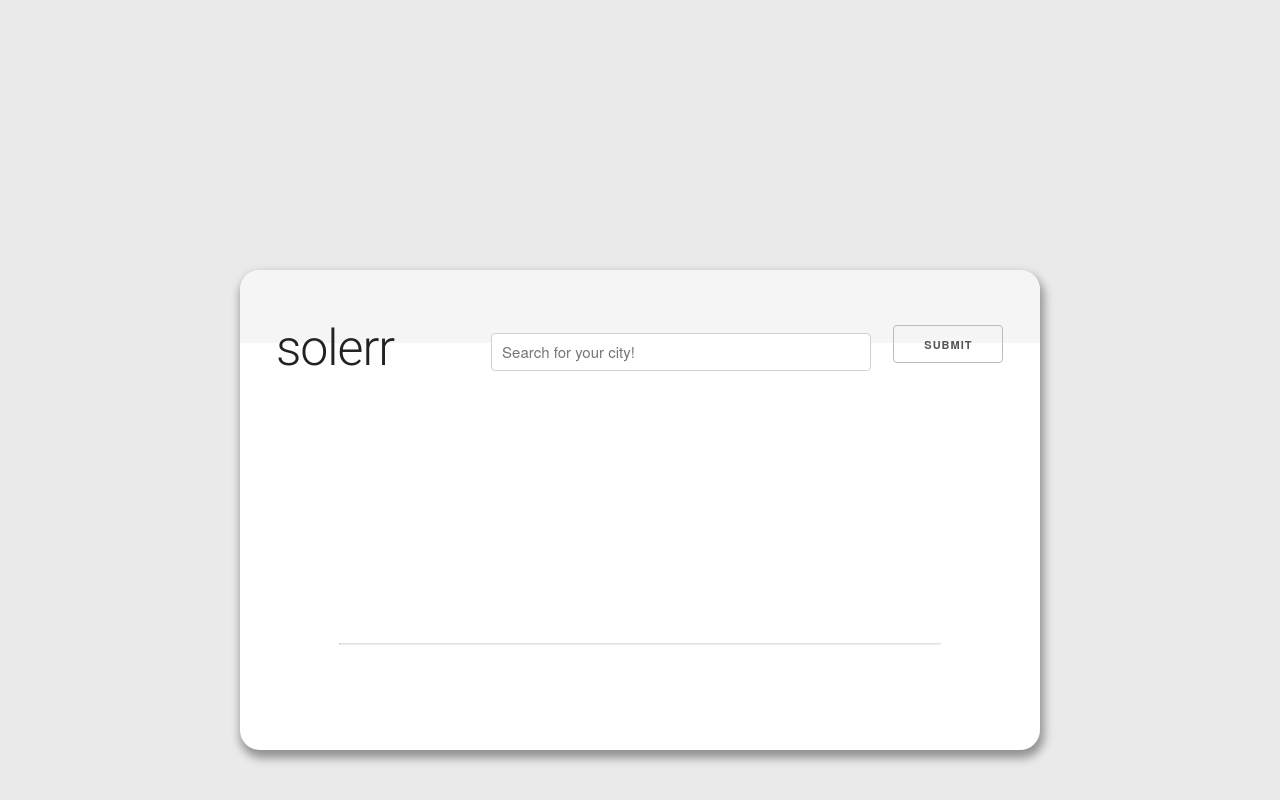
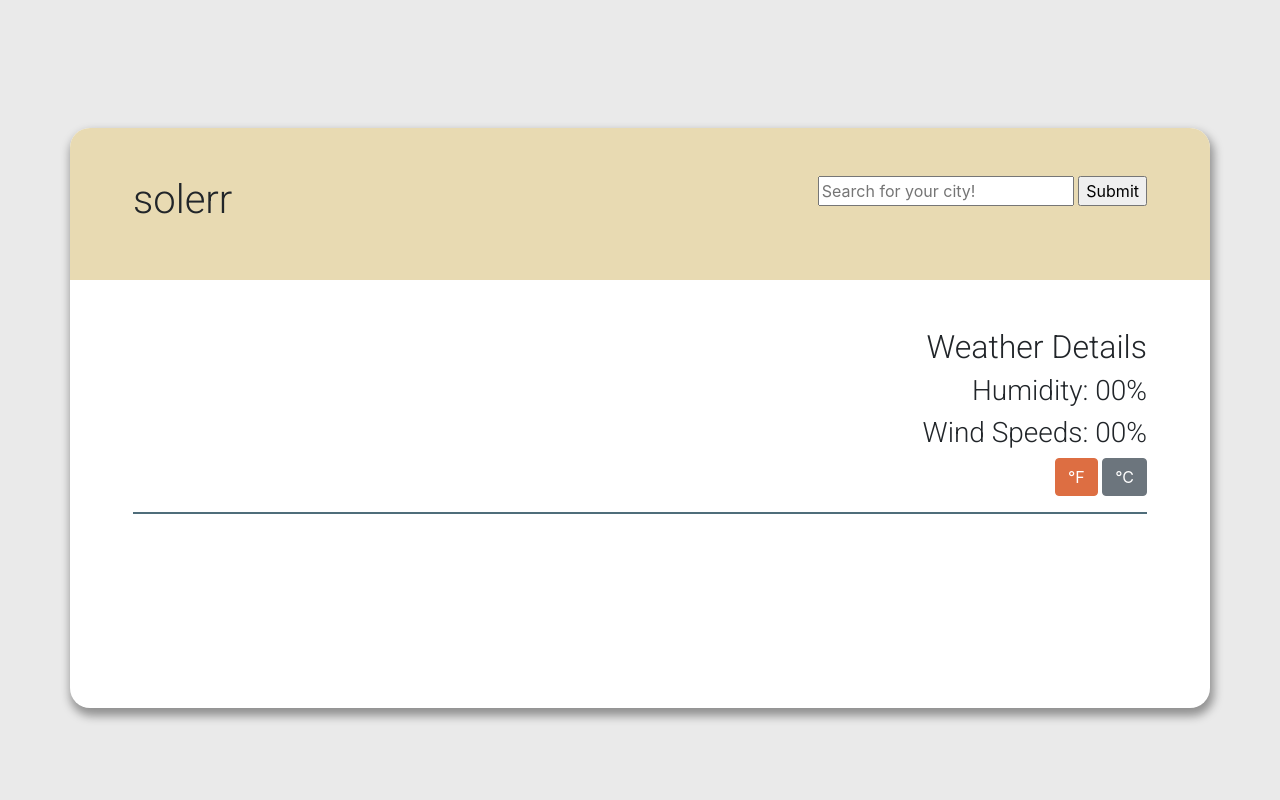
Before and after one commit to a-garcia96/SOLERR, a website built with webpack: page src/index.html in a window 1280 px wide. Built offline with nearby package versions, Linux system fonts and the light colour scheme; some packages are replaced by stand-ins of ours; no server answers.

Commit message:
switched from using skeleton.css to bootstrap for quicker layout development

```diff
--- a/src/index.html
+++ b/src/index.html
@@ -3,25 +3,29 @@
 
 <head>
     <meta charset="UTF-8">
-    <meta name="viewport" content="width=device-width, initial-scale=1.0">
-    <link rel="stylesheet" href="./css/normalize.css">
-    <link rel="stylesheet" href="./css/skeleton.css">
+    <meta name="viewport" content="width=device-width, initial-scale=1, shrink-to-fit=no">
+    <!-- <link rel="stylesheet" href="./css/normalize.css"> -->
+    <link rel="stylesheet" href="https://stackpath.bootstrapcdn.com/bootstrap/4.5.2/css/bootstrap.min.css"
+        integrity="sha384-JcKb8q3iqJ61gNV9KGb8thSsNjpSL0n8PARn9HuZOnIxN0hoP+VmmDGMN5t9UJ0Z" crossorigin="anonymous">
     <link rel="stylesheet" href="./css/main.css">
     <title>Solerr</title>
 </head>
 
 <body>
+    <div class="">
         <main class="container">
-        <header class="row">
-            <h1 class="two columns">solerr</h1>
-            <form class="search__form" action="">
-                <input id="city__input" class="eight columns" type="text" placeholder="Search for your city!">
+            <header class="row p-5">
+                <div class="col-md">
+                    <h1 class="float-left">solerr</h1>
+                    <form class="search__form float-right" action="">
+                        <input id="city__input" type="text" placeholder="Search for your city!">
                         <input type="submit">
                     </form>
+                </div>
             </header>
-        <section>
+            <section class="p-5">
                 <section id="first__row" class="row">
-                <div id="current__weather__section" class="six columns">
+                    <div id="current__weather__section" class="col-md">
                         <!-- <div id="current__weather">
                             <div id="current__text">
                                 <h2>San Diego, CA</h2>
@@ -32,16 +36,21 @@
                             <p>80<sup>°F</sup></p>
                         </div> -->
                     </div>
-                <div class="six columns">
-                    <!-- <h2>Hello, world 2!</h2> -->
+                    <div class="col-md text-center text-md-right my-4 my-md-0">
+                        <h2>Weather Details</h2>
+                        <h3>Humidity: 00%</h3>
+                        <h3>Wind Speeds: 00%</h3>
+                        <button type="button" class="btn btn-primary">°F</button>
+                        <button type="button" class="btn btn-secondary">°C</button>
                     </div>
                 </section>
                 <hr>
                 <section id="second__row" class="row"></section>
-
             </section>
 
         </main>
+    </div>
+
     <script src="./index.js"></script>
 </body>
 
--- a/src/index.js
+++ b/src/index.js
@@ -34,14 +34,6 @@ elements.searchForm.addEventListener('click', async e => {
         forecastView.renderFiveDayForecast(state.search.weatherForecast);
 
         console.log(state.search.currentWeatherData);
+
     }
 });
-
-
-const load = () => {
-    const height = window.screen.height;
-    const width = window.screen.width;
-    console.log(`screen specs: The height is: ${height} and the width is: ${width}`);
-}
-
-window.onload = load;
--- a/src/views/currentView.js
+++ b/src/views/currentView.js
@@ -5,14 +5,14 @@ const markup = (searchObj) => {
 
 return `
 
-<div id="current__weather">
+<div id="current__weather" class="text-center text-md-left">
     <div id="current__text">
         <h2>${searchObj.name}</h2>
         <h3>${moment().format('dddd')}</h3>
         <h4>${searchObj.weather[0].main}</h4>
     </div>
     <img id="weather__icon" src="http://openweathermap.org/img/wn/${searchObj.weather[0].icon}@2x.png" alt="">
-    <p>${Math.floor(searchObj.main.temp)}<sup>°F</sup></p>
+    <p>HIGH: ${Math.floor(searchObj.main.temp_max)}<sup>°F</sup> | LOW: ${Math.floor(searchObj.main.temp_min)}<sup>°F</sup></p>
 </div>
 `
 };
--- /dev/null
+++ b/src/views/detailsView.js
@@ -0,0 +1,13 @@
+import {elements} from './elements';
+
+// WEATHER DETAILS TO INCLUDE
+// 1. Humidity
+// 2. Wind Speeds
+// 3. Farenheit to Celsius Conversion button
+
+
+const markup = () => {
+    return '
+
+    '
+}
--- a/src/views/forecastView.js
+++ b/src/views/forecastView.js
@@ -21,7 +21,7 @@ const findNextFiveDays = () => {
 
 const createForecastMarkup = (day, forecastEl) => {
     return `
-    <div class="two columns weather__card">
+    <div class="col-md text-center weather__card my-2">
         <h3>${day}</h3>
         <div>
             <img class="weather__icon" src="http://openweathermap.org/img/wn/${forecastEl.main.icon}@2x.png" alt="">
```
Also changed, not shown: dist/css/main.css, dist/index.html, dist/js/app.js. Lines whose indentation alone changed are shown as unchanged.
